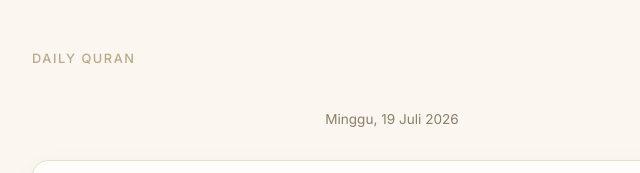
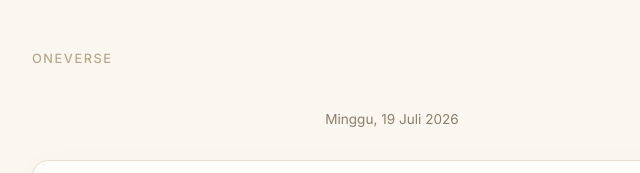
Before and after one commit to ekosup/oneverse, a website built with Vite: page index.html in a window 1280 px wide. Shown: the top 173 px of the page, 248-888 px from the left. Built offline with nearby package versions, Linux system fonts and the light colour scheme.

Commit message:
chores: consistency

```diff
--- a/index.html
+++ b/index.html
@@ -7,11 +7,11 @@
   <meta name="theme-color" content="#FBF7F0" />
   <meta name="apple-mobile-web-app-capable" content="yes" />
   <meta name="apple-mobile-web-app-status-bar-style" content="default" />
-  <meta name="apple-mobile-web-app-title" content="Daily Quran" />
+  <meta name="apple-mobile-web-app-title" content="OneVerse" />
   <link rel="manifest" href="/oneverse/manifest.json" />
-  <meta property="og:title" content="Daily Quran" />
+  <meta property="og:title" content="OneVerse" />
   <meta property="og:description" content="Satu ayat Al-Qur'an setiap hari. Jelajahi berdasarkan tema." />
-  <title>Daily Quran</title>
+  <title>OneVerse</title>
   <link rel="preconnect" href="https://fonts.googleapis.com" />
   <link rel="preconnect" href="https://fonts.gstatic.com" crossorigin />
   <link href="https://fonts.googleapis.com/css2?family=Amiri:ital,wght@0,400;0,700;1,400&family=Inter:wght@400;500&display=swap" rel="stylesheet" />
--- a/src/main.ts
+++ b/src/main.ts
@@ -99,7 +99,7 @@ function renderHome(app: HTMLElement): void {
   app.innerHTML = `
     <div class="container">
       <nav class="nav">
-        <a href="#home" class="nav-brand">Daily Quran</a>
+        <a href="#home" class="nav-brand">OneVerse</a>
         <a href="#topics" class="nav-link">${Icons.topics} <span>Topik</span></a>
       </nav>
       <header class="header">
```
Also changed, not shown: public/manifest.json, 1 other file.
